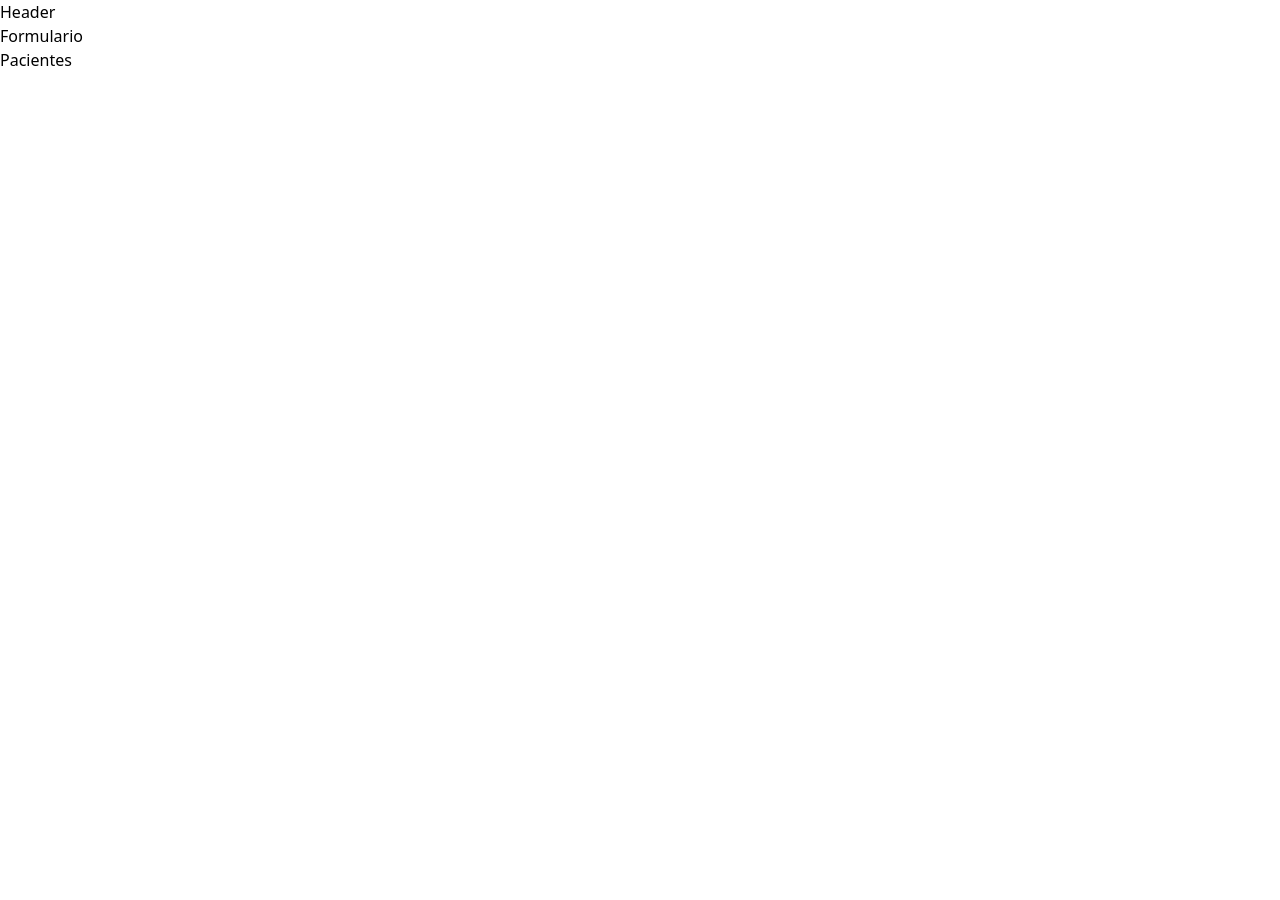
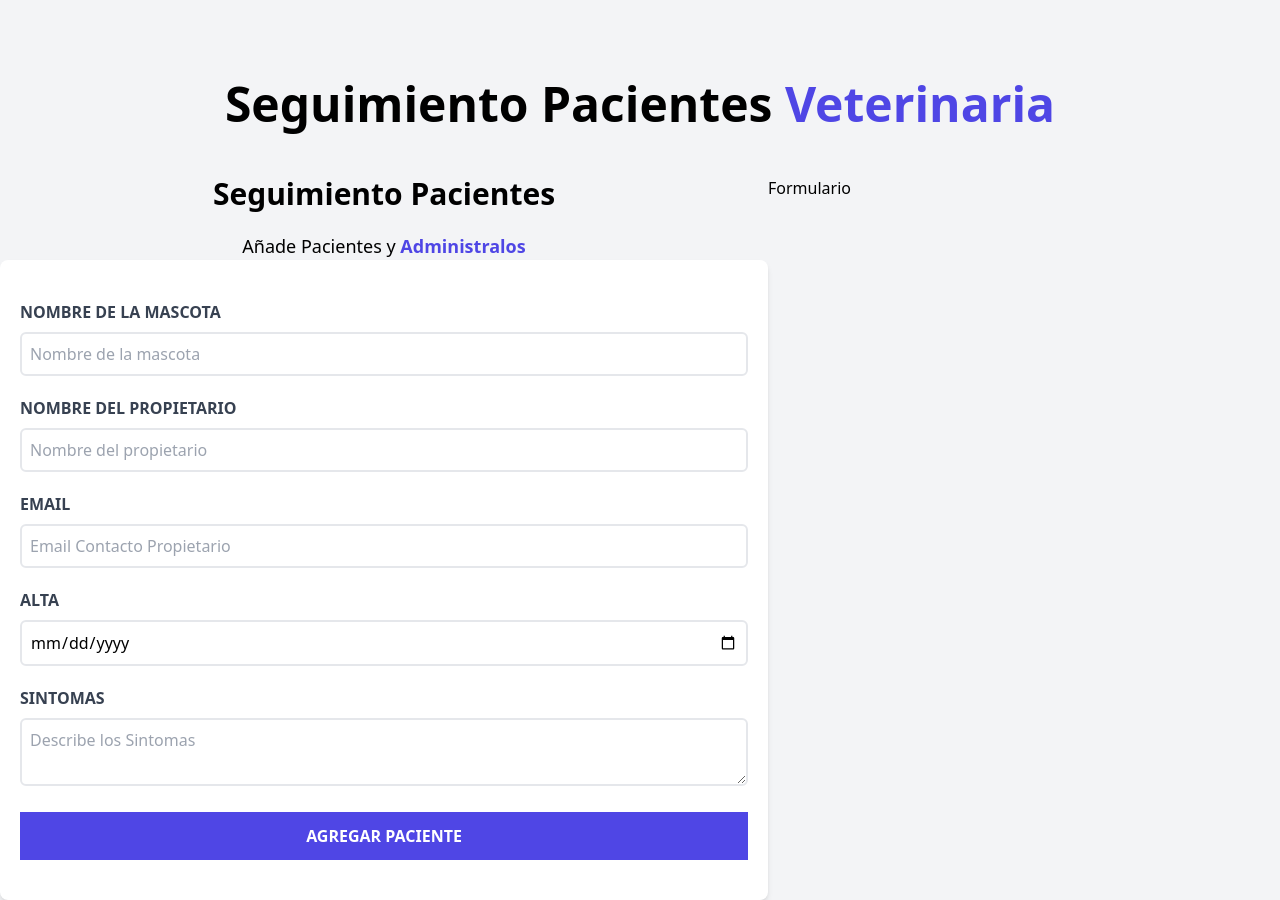
Before and after one commit to ulises58/Citas-react, a React (Vite) app: page / in a window 1280 px wide. Before the commit the page ends 800 px from the top, so only its background shows below. Built offline with nearby package versions, Linux system fonts and the light colour scheme.

Commit message:
Formulario terminado

```diff
--- a/index.html
+++ b/index.html
@@ -6,7 +6,7 @@
     <meta name="viewport" content="width=device-width, initial-scale=1.0" />
     <title>Vite + React</title>
   </head>
-  <body>
+  <body class="bg-gray-100 h-screen">
     <div id="root"></div>
     <script type="module" src="/src/main.jsx"></script>
   </body>
--- a/src/App.jsx
+++ b/src/App.jsx
@@ -5,11 +5,14 @@
 function App() {
 
   return (
-    <>
+    <div className="container mx-auto mt-20">
         <Header/>
+        <div className="mt-12 md:flex">
+        <ListadoPacientes/>
         <Formulario/>
-        <ListadoPacientes/>
-    </>
+        </div>
+
+    </div>
   )
 }
 
--- a/src/components/Formulario.jsx
+++ b/src/components/Formulario.jsx
@@ -1,6 +1,8 @@
 const Formulario = () =>{
     return (
-        <>Formulario</>
+        <div className="md:w-1/2 lg:w-2/5">
+            <h2>Formulario</h2>
+        </div>
     )
 }
 
--- a/src/components/Header.jsx
+++ b/src/components/Header.jsx
@@ -1,8 +1,9 @@
 function Header () {
     return(
-        <header>
-            <h1>Header</h1>
-        </header>
+        <h1 className="font-black text-5xl text-center md:w-2/3 mx-auto">
+            Seguimiento Pacientes {''}
+            <span className="text-indigo-600">Veterinaria</span>
+        </h1>
     )
 }
 
--- a/src/components/ListadoPacientes.jsx
+++ b/src/components/ListadoPacientes.jsx
@@ -1,8 +1,63 @@
 const ListadoPacientes = () =>{
     return(
-        <>
-        <h2>Pacientes</h2>
-        </>
+        <div className="w-1/2 lg:w-3/5">
+            <h2 className="font-black text-3xl text-center">Seguimiento Pacientes</h2>
+
+            <p className="text-lg mt-5 text-center">
+                Añade Pacientes y {''}
+                <span className="text-indigo-600 font-bold">Administralos</span>
+            </p>
+            <form className="bg-white shadow-md rounded-lg py-10 px-5">
+                <div className="mb-5">
+                    <label htmlFor="mascota" className="block text-gray-700 uppercase font-bold"> Nombre de la mascota</label>
+                    <input
+                        id="mascota"
+                        type="text"
+                        placeholder="Nombre de la mascota"
+                        className="border-2 w-full p-2 mt-2 placeholder-gray-400 rounded-md"
+                    />
+                </div>
+                <div className="mb-5">
+                    <label htmlFor="Propietario" className="block text-gray-700 uppercase font-bold"> Nombre del propietario</label>
+                    <input
+                        id="Propietario"
+                        type="text"
+                        placeholder="Nombre del propietario"
+                        className="border-2 w-full p-2 mt-2 placeholder-gray-400 rounded-md"
+                    />
+                </div>
+                <div className="mb-5">
+                    <label htmlFor="email" className="block text-gray-700 uppercase font-bold"> Email</label>
+                    <input
+                        id="email"
+                        type="email"
+                        placeholder="Email Contacto Propietario"
+                        className="border-2 w-full p-2 mt-2 placeholder-gray-400 rounded-md"
+                    />
+                </div>
+                <div className="mb-5">
+                    <label htmlFor="alta" className="block text-gray-700 uppercase font-bold"> Alta</label>
+                    <input
+                        id="alta"
+                        type="date"
+                        className="border-2 w-full p-2 mt-2 placeholder-gray-400 rounded-md"
+                    />
+                </div>
+                <div className="mb-5">
+                    <label htmlFor="sintomas" className="block text-gray-700 uppercase font-bold"> SINTOMAS</label>
+                    <textarea
+                        id="alta"
+                        className="border-2 w-full p-2 mt-2 placeholder-gray-400 rounded-md"
+                        placeholder="Describe los Sintomas"
+                    />
+                </div>
+                <input
+                    type="submit"
+                    className="bg-indigo-600 w-full p-3 text-white uppercase font-bold hover:bg-indigo-700 cursor-pointer transition-all"
+                    value="Agregar Paciente"
+                />
+            </form>
+        </div>
     )
 }
 
```
